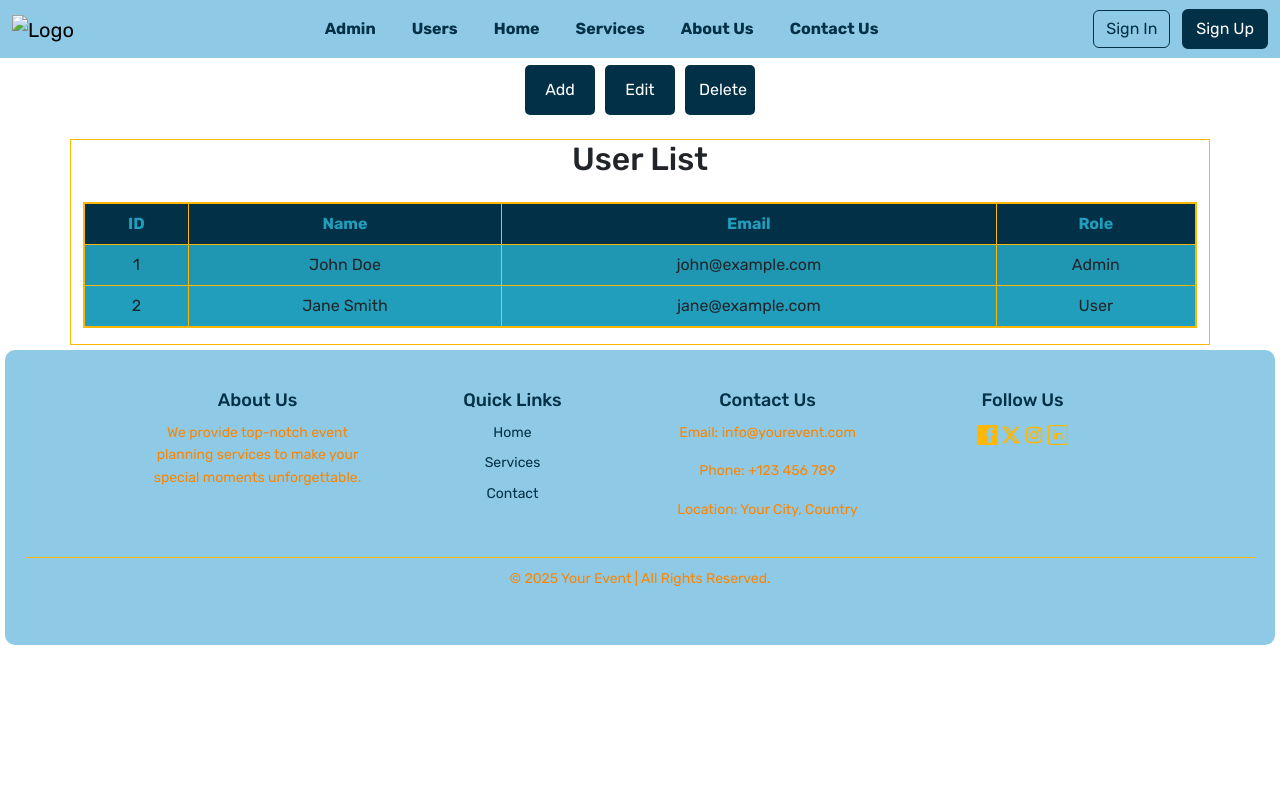
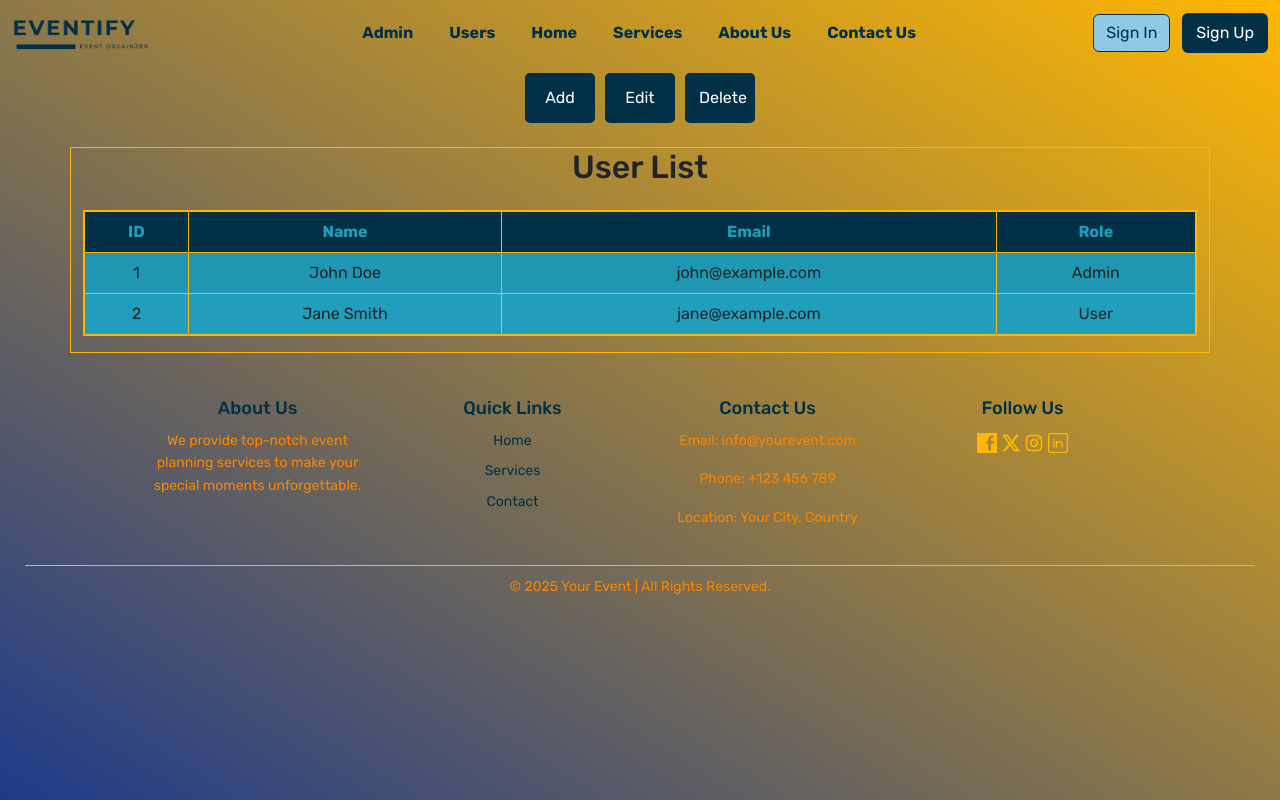
Before and after one commit to Faizan-207/web-projects, a plain HTML site: page Admin/admin.html in a window 1280 px wide. Drawn offline with nearby package versions, Linux system fonts and the light colour scheme; a web font is replaced by a local one.

Commit message:
All pages redesign complete

```diff
--- a/About Us/aboutUs.css
+++ b/About Us/aboutUs.css
@@ -9,6 +9,7 @@ html, body {
     overflow-x: hidden;
     width: 100%;
     height: 100%;
+    background: linear-gradient(to top right, #1E3A8A, #ffb703);
 }
 .nav_logo{
     height: 40px;
@@ -16,7 +17,7 @@ html, body {
 }
 /* Navbar Background */
 .custom-navbar {
-    background-color: #8ECAE6;  /* Light blue */
+    background: transparent;
     transition: background-color 0.3s ease;
 }
 
@@ -116,7 +117,7 @@ html, body {
 
 
 footer {
-    background-color: #8ecae6;
+    background: transparent;
     color: #fb8500;
     padding: 40px 20px;
     text-align: center;
--- a/Admin/admin.html
+++ b/Admin/admin.html
@@ -14,7 +14,7 @@
         <div class="container-fluid">
             <!-- Logo -->
             <a class="navbar-brand" href="#">
-                <img src="/images/logo.jpg" alt="Logo" class="img-fluid nav_logo" style="max-height: 50px;">
+                <img src="/images/logo-removebg-preview.png" alt="Logo" class="img-fluid nav_logo" style="max-height: 50px;">
             </a>
 
             <!-- Toggle Button -->
@@ -172,9 +172,9 @@
             <div class="footer-section quick-links">
                 <h2>Quick Links</h2>
                 <ul>
-                    <li><a href="#">Home</a></li>
+                    <li><a href="/Homepage/index.html">Home</a></li>
                     <li><a href="#">Services</a></li>
-                    <li><a href="#">Contact</a></li>
+                    <li><a href="/Contact us/contactUS.html">Contact</a></li>
                 </ul>
             </div>
             <div class="footer-section contact">
--- a/Admin/adminStyle.css
+++ b/Admin/adminStyle.css
@@ -9,6 +9,7 @@ html, body {
     overflow-x: hidden;
     width: 100%;
     height: 100%;
+    background: linear-gradient(to top right, #1E3A8A, #ffb703);
 }
 .nav_logo{
     height: 40px;
@@ -16,7 +17,7 @@ html, body {
 }
 /* Navbar Background */
 .custom-navbar {
-    background-color: #8ECAE6;  /* Light blue */
+    background: transparent;  /* Light blue */
     transition: background-color 0.3s ease;
 }
 
@@ -209,7 +210,7 @@ table td{
 
 
 footer {
-    background-color: #8ecae6;
+    background: transparent;
     color: #fb8500;
     padding: 40px 20px;
     text-align: center;
--- a/Contact us/contactUs.css
+++ b/Contact us/contactUs.css
@@ -9,6 +9,7 @@ html, body {
     overflow-x: hidden;
     width: 100%;
     height: 100%;
+    background: linear-gradient(to top right, #1E3A8A, #ffb703);
 }
 .nav_logo{
     height: 40px;
@@ -16,7 +17,7 @@ html, body {
 }
 /* Navbar Background */
 .custom-navbar {
-    background-color: #8ECAE6;  /* Light blue */
+    background: transparent;
     transition: background-color 0.3s ease;
 }
 
@@ -88,7 +89,8 @@ html, body {
     color: #023047;
     text-align: center;
     padding: 80px 20px;
-    margin-top: 5px;
+    margin: 20px;
+    border-radius: 10px;
 }
 
 .contact-form {
@@ -127,7 +129,7 @@ html, body {
 
 
 footer {
-    background-color: #8ecae6;
+    background: transparent;
     color: #fb8500;
     padding: 40px 20px;
     text-align: center;
```
Also changed, not shown: About Us/aboutUs.html (+4 -4 lines), Contact us/contactUS.html (+3 -3 lines).
